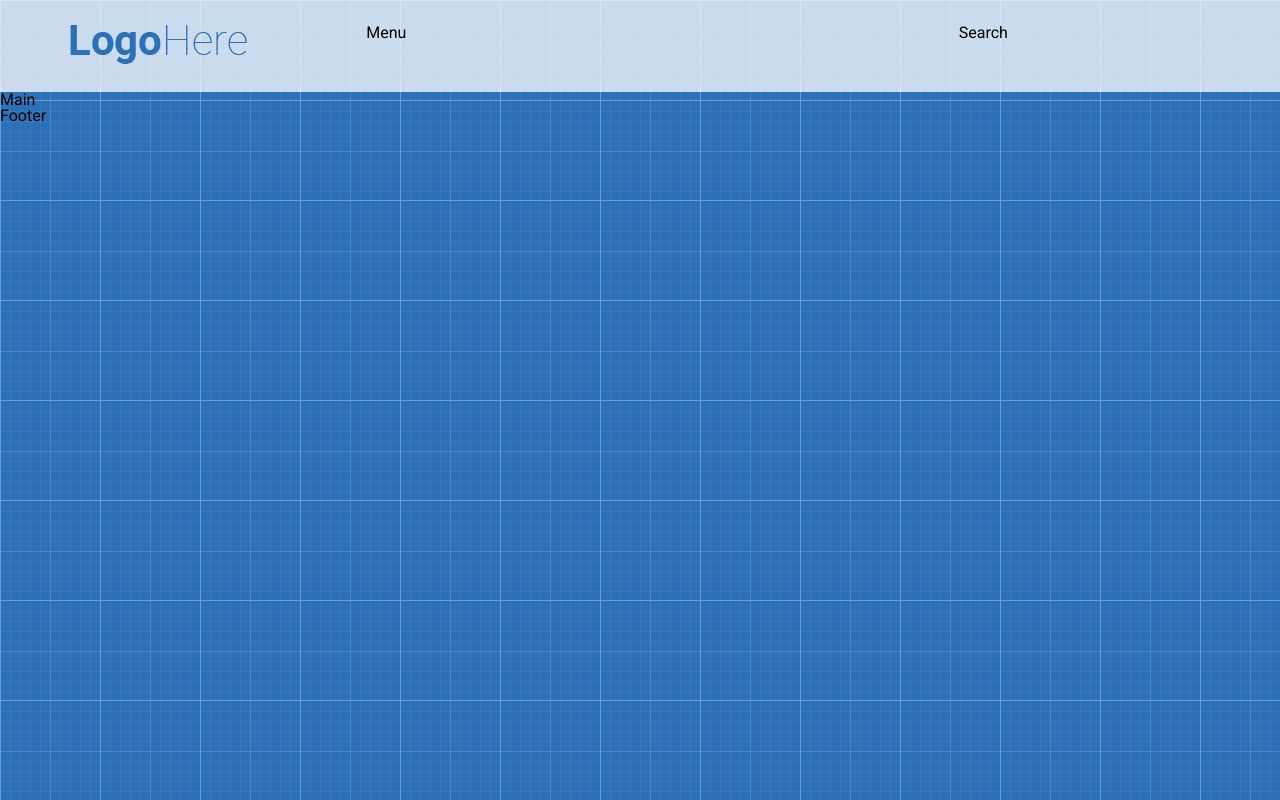
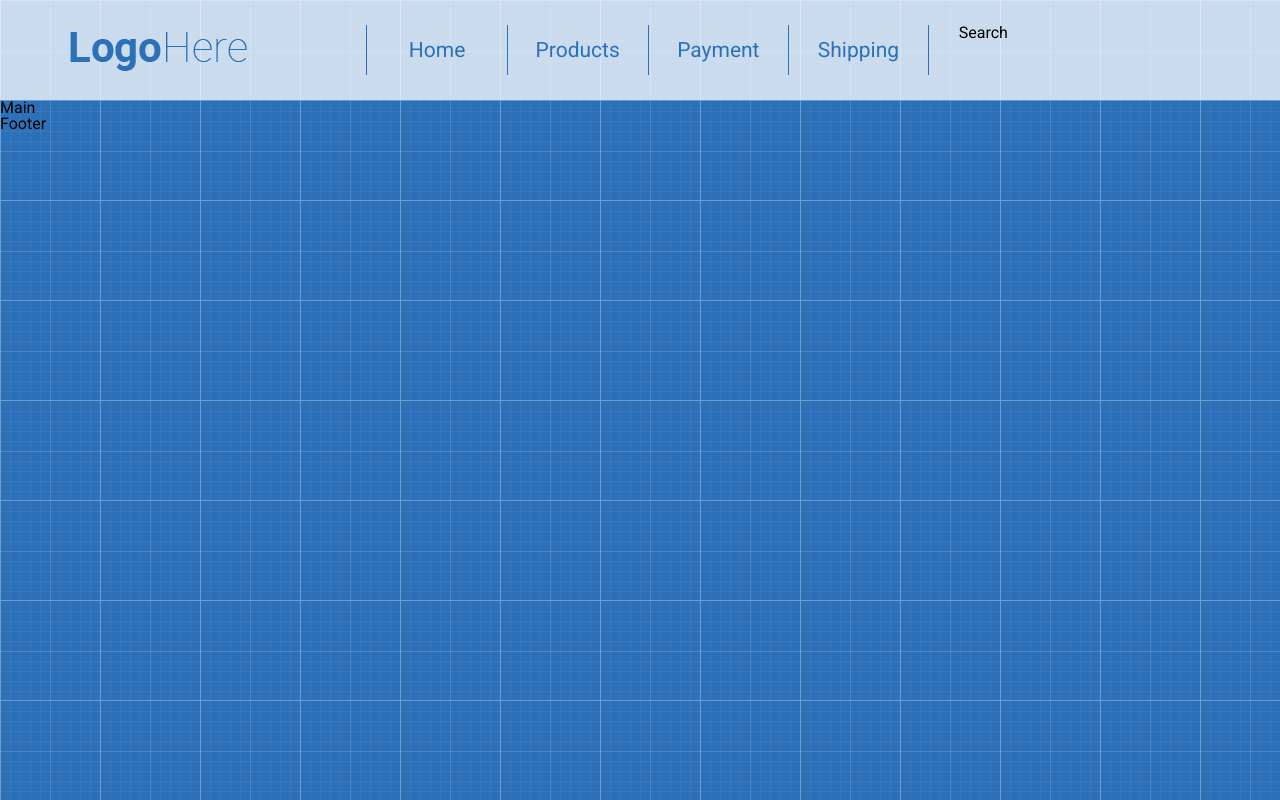
Before and after one commit to ViktoriiaF/ViktoriiaF.github.io, a plain HTML site: page index.html in a window 1280 px wide. Drawn offline with Linux system fonts and the light colour scheme.

Commit message:
added menu

```diff
--- a/index.html
+++ b/index.html
@@ -5,10 +5,12 @@
     <meta name="viewport" content="width=device-width, initial-scale=1.0" />
     <title>Shop-project</title>
     <link rel="preconnect" href="https://fonts.gstatic.com" />
-    <link href="https://fonts.googleapis.com/css2?family=Roboto:wght@300;400;700&display=swap"
-      rel="stylesheet"/>
+    <link
+      href="https://fonts.googleapis.com/css2?family=Roboto:wght@300;400;700&display=swap"
+      rel="stylesheet"
+    />
     <link rel="stylesheet" href="reset.css" />
-    <link rel="stylesheet" href="grid.css">
+    <link rel="stylesheet" href="grid.css" />
     <link rel="stylesheet" href="style.css" />
   </head>
   <body>
@@ -18,11 +20,20 @@
           <div class="col-md-3">
             <div class="logo">
               <a href="">
-                            <img src="images/Logo.png" alt="">
+                <img src="images/Logo.png" alt="" />
               </a>
             </div>
           </div>
-                <div class="col-md-6">Menu</div>
+          <div class="col-md-6">
+            <nav>
+              <ul class="menu">
+                <li><a href="">Home</a></li>
+                <li><a href="">Products</a></li>
+                <li><a href="">Payment</a></li>
+                <li><a href="">Shipping</a></li>
+              </ul>
+            </nav>
+          </div>
           <div class="col-md-3">Search</div>
         </div>
       </div>
--- a/style.css
+++ b/style.css
@@ -20,7 +20,7 @@ body{
     margin-right: -15px;
 }
 
-.row:after{
+.row:after,.menu:after{
     content: "";
     display: block;
     clear: both;
@@ -36,3 +36,33 @@ body{
     background-color: rgba(255,255, 255, 0.75);
     padding: 25px 0;
 }
+
+.logo{
+    margin-top: 7px;
+}
+
+.menu>li{
+    float: left;
+    width: 25%;
+    border-left: 1px solid #2c71b8;
+}
+
+.menu>li:last-child{
+    border-right: 1px solid #2c71b8;
+}
+
+.menu>li>a{
+    text-decoration: none;
+    display: block;
+    height: 50px;
+    font-size: 21px;
+    font-weight: 3000;
+    color: #2c71b8;
+    text-align: center;
+    line-height: 50px;
+}
+
+.menu>li>a:hover{
+    color: white;
+    background-color: #2c71b8;
+}
```
Lines whose indentation alone changed are shown as unchanged.
